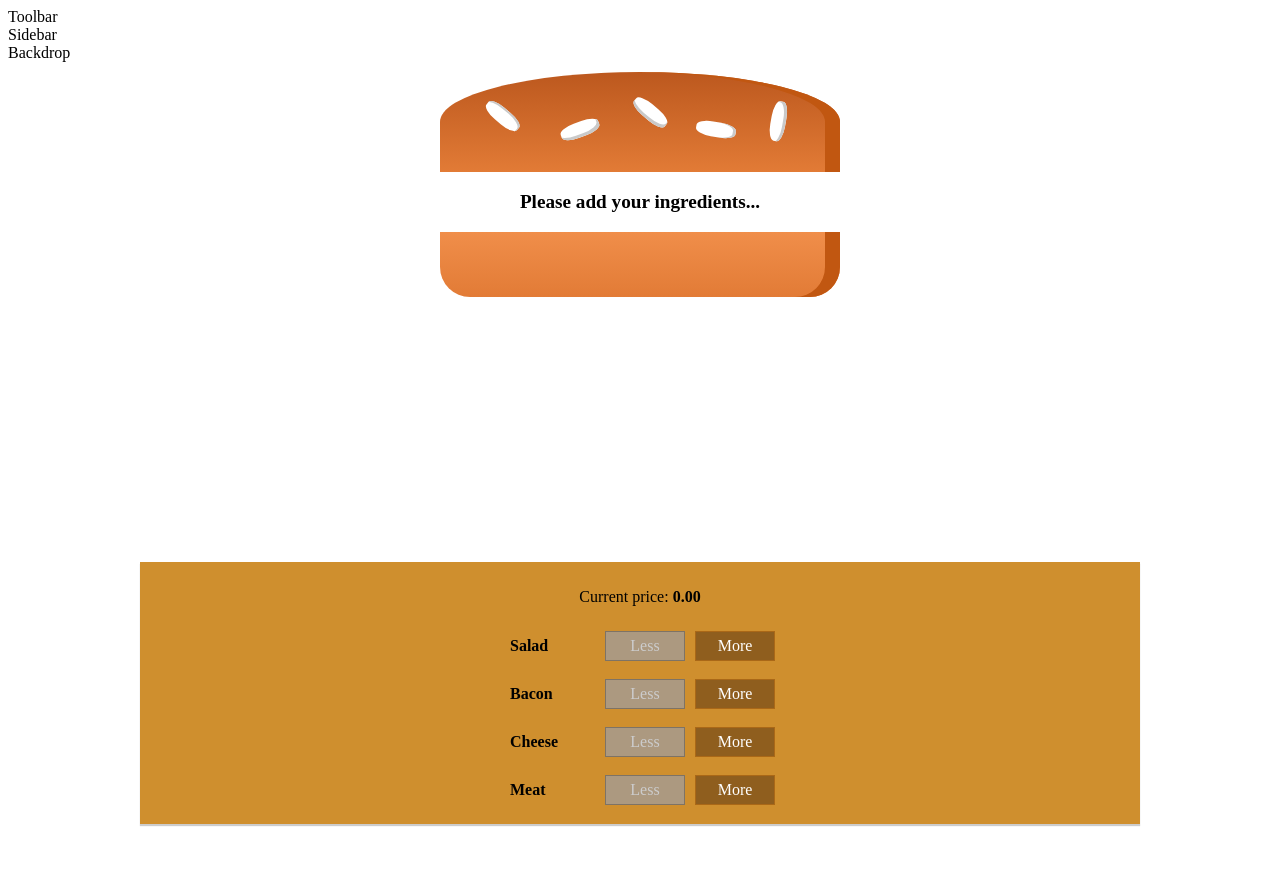
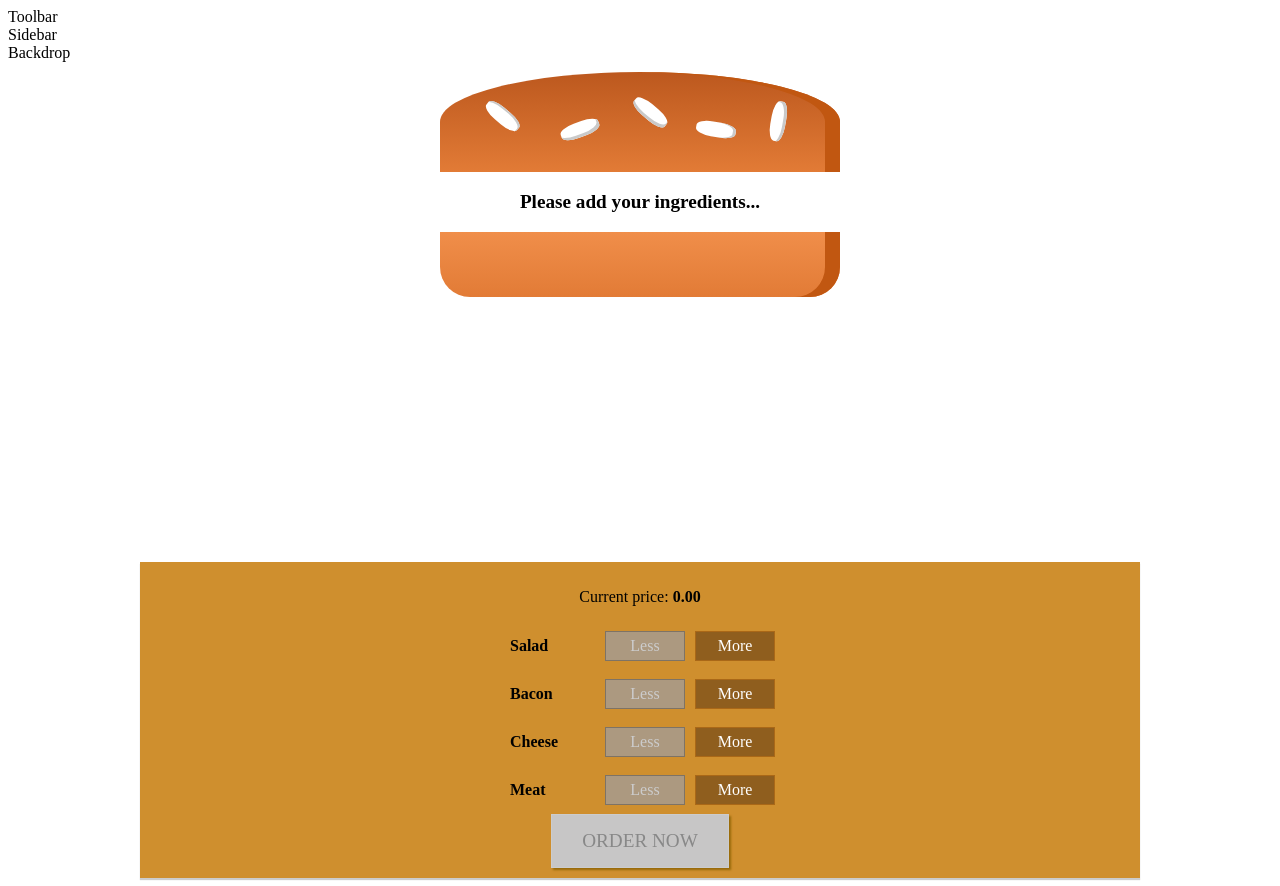
Before and after one commit to OlegShynkarenko/BB_project, a React (Create React App) app: page / in a window 1280 px wide. Before the commit the page ends 832 px from the top, so only its background shows below. Built offline with nearby package versions, Linux system fonts and the light colour scheme.

Commit message:
Add order button

```diff
--- a/src/components/BuildControls/BuildControls.js
+++ b/src/components/BuildControls/BuildControls.js
@@ -2,7 +2,7 @@
 import { jsx } from '@emotion/core';
 
 import BuildControl from "../BuildControl/BuildControl";
-import buildControlsStyles from "./BuildControlsStyles";
+import { buildControlsStyles, orderButtonStyles } from "./BuildControlsStyles";
 
 const labelTypes = [
   {label: 'Salad', type: 'salad'},
@@ -24,6 +24,7 @@ const buildControls = (props) => {
           isDisabled={props.isDisabled[item.type]}
         />
       })}
+      <button disabled={props.isPurchasable} css={orderButtonStyles}>ORDER NOW</button>
     </div>
   )
 };
--- a/src/components/BuildControls/BuildControlsStyles.js
+++ b/src/components/BuildControls/BuildControlsStyles.js
@@ -1,4 +1,4 @@
-const buildControlsStyles = {
+export const buildControlsStyles = {
   width: '100%',
   background: '#cf8f2e',
   display: 'flex',
@@ -9,4 +9,39 @@ const buildControlsStyles = {
   padding: '10px 0'
 };
 
-export default buildControlsStyles;
+export const orderButtonStyles = {
+  background: '#DAD735',
+  outline: 'none',
+  cursor: 'pointer',
+  border: '1px solid #966909',
+  color: '#966909',
+  fontFamily: 'inherit',
+  fontSize: '1.2em',
+  padding: '15px 30px',
+  boxShadow: '2px 2px 2px #966909',
+  '&:hover, &:active': {
+    backgroundColor: '#A0DB41',
+    border: '1px solid #966909',
+    color: '#966909'
+  },
+  '&:disabled': {
+    backgroundColor: '#C7C6C6',
+    cursor: 'not-allowed',
+    border: '1px solid #ccc',
+    color: '#888888'
+  },
+  '&:not(:disabled)': {
+    animation: 'enable 0.3s linear'
+  },
+  '@keyframes enable': {
+    '0%': {
+      transform: 'scale(1)'
+    },
+    '60%': {
+      transform: 'scale(1.1)'
+    },
+    '100%': {
+      transform: 'scale(1)'
+    }
+  }
+};
--- a/src/containers/BurgerBuilder/BurgerBuilder.js
+++ b/src/containers/BurgerBuilder/BurgerBuilder.js
@@ -19,7 +19,18 @@ export class BurgerBuilder extends Component {
       cheese: 0,
       meat: 0
     },
-    totalPrice: 0
+    totalPrice: 0,
+    purchasable: false,
+  };
+
+  updatePurchaseStatus = () => {
+    const ingredients = {
+      ...this.state.ingredients
+    }
+    const sum = Object.values(ingredients).reduce((accum, currentValue) => {
+      return accum + currentValue
+    });
+    this.setState({purchasable: sum > 0});
   };
 
   addIngredientHandler = (type) => {
@@ -32,7 +43,9 @@ export class BurgerBuilder extends Component {
     const oldPrice = this.state.totalPrice;
     const newPrice = oldPrice + INGREDIENTS_PRICE[type];
 
-    this.setState({ingredients: newIngredientsState, totalPrice: newPrice})
+    this.setState({ingredients: newIngredientsState, totalPrice: newPrice}, () => {
+      this.updatePurchaseStatus();
+    })
   };
 
   removeIngredientHandler = (type) => {
@@ -50,7 +63,9 @@ export class BurgerBuilder extends Component {
     const oldPrice = this.state.totalPrice;
     const newPrice = oldPrice - INGREDIENTS_PRICE[type];
 
-    this.setState({ingredients: newIngredientsState, totalPrice: newPrice})
+    this.setState({ingredients: newIngredientsState, totalPrice: newPrice}, () => {
+      this.updatePurchaseStatus();
+    })
   };
 
   render() {
@@ -68,6 +83,7 @@ export class BurgerBuilder extends Component {
               addIngredient={this.addIngredientHandler}
               removeIngredient={this.removeIngredientHandler}
               price={this.state.totalPrice}
+              isPurchasable={!this.state.purchasable}
           />
         </>
     )
```
